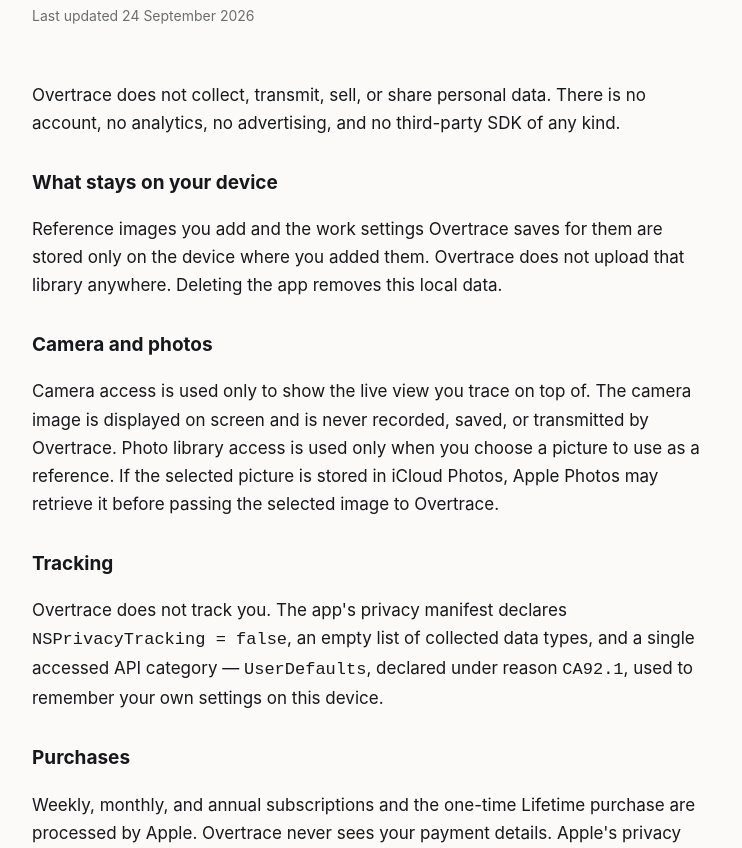
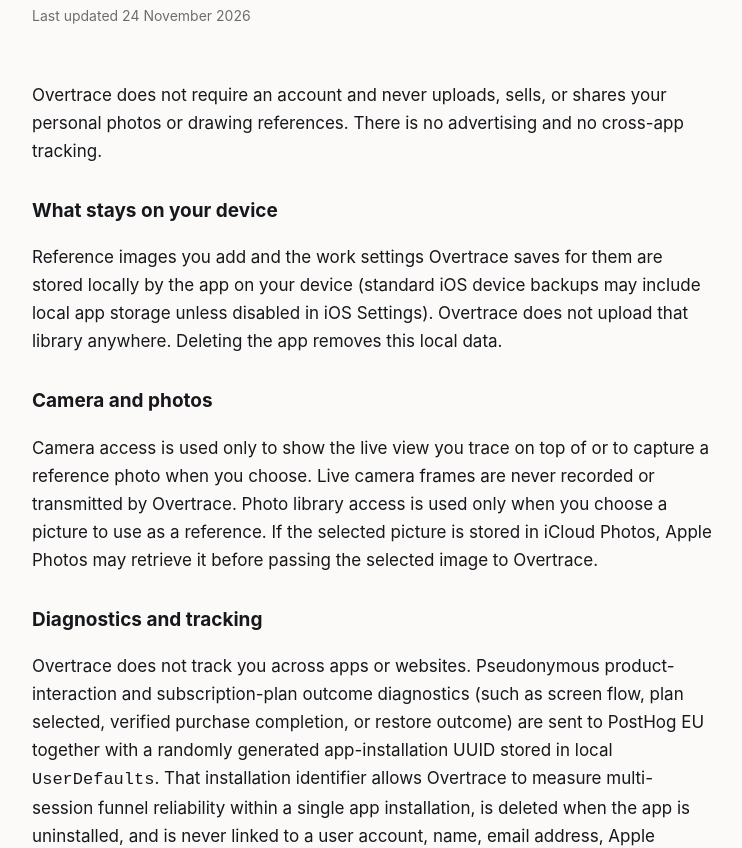
Before and after one commit to chengai1106/overtrace-legal, a plain HTML site: page privacy.html in a window 1280 px wide. Shown: the part 109-957 px from the top of the page, without its empty margins (268-1010 px from the left). Drawn offline with Linux system fonts and the light colour scheme.

Commit message:
Update Overtrace legal pages (2026-11-24)

```diff
--- a/privacy.html
+++ b/privacy.html
@@ -31,27 +31,25 @@
 <header>
   <p class="brand">Overtrace</p>
   <h1>Privacy Policy</h1>
-  <p class="meta">Last updated 24 September 2026</p>
+  <p class="meta">Last updated 24 November 2026</p>
 </header>
 
-<p>Overtrace does not collect, transmit, sell, or share personal data. There is no account,
-no analytics, no advertising, and no third-party SDK of any kind.</p>
+<p>Overtrace does not require an account and never uploads, sells, or shares your personal photos or drawing references. There is no advertising and no cross-app tracking.</p>
 
 <h2>What stays on your device</h2>
-<p>Reference images you add and the work settings Overtrace saves for them are stored only on the device where you added them. Overtrace does not upload that library anywhere. Deleting the app removes this local data.</p>
+<p>Reference images you add and the work settings Overtrace saves for them are stored locally by the app on your device (standard iOS device backups may include local app storage unless disabled in iOS Settings). Overtrace does not upload that library anywhere. Deleting the app removes this local data.</p>
 
 <h2>Camera and photos</h2>
-<p>Camera access is used only to show the live view you trace on top of. The camera image is
-displayed on screen and is never recorded, saved, or transmitted by Overtrace. Photo library access is used only when you choose a picture to use as a reference. If the selected picture is stored in iCloud Photos, Apple Photos may retrieve it before passing the selected image to Overtrace.</p>
+<p>Camera access is used only to show the live view you trace on top of or to capture a reference photo when you choose. Live camera frames are never recorded or transmitted by Overtrace. Photo library access is used only when you choose a picture to use as a reference. If the selected picture is stored in iCloud Photos, Apple Photos may retrieve it before passing the selected image to Overtrace.</p>
 
-<h2>Tracking</h2>
-<p>Overtrace does not track you. The app's privacy manifest declares
-<code>NSPrivacyTracking = false</code>, an empty list of collected data types, and a single
+<h2>Diagnostics and tracking</h2>
+<p>Overtrace does not track you across apps or websites. Pseudonymous product-interaction and subscription-plan outcome diagnostics (such as screen flow, plan selected, verified purchase completion, or restore outcome) are sent to PostHog EU together with a randomly generated app-installation UUID stored in local <code>UserDefaults</code>. That installation identifier allows Overtrace to measure multi-session funnel reliability within a single app installation, is deleted when the app is uninstalled, and is never linked to a user account, name, email address, Apple Account, or advertising identifier. Accordingly, the app's privacy manifest declares
+<code>NSPrivacyTracking = false</code>, unlinked non-tracking <code>NSPrivacyCollectedDataTypeDeviceID</code>, <code>NSPrivacyCollectedDataTypeProductInteraction</code>, and <code>NSPrivacyCollectedDataTypePurchaseHistory</code> (<code>NSPrivacyCollectedDataTypeLinked = false</code>) for analytics, and a single
 accessed API category — <code>UserDefaults</code>, declared under reason <code>CA92.1</code>,
-used to remember your own settings on this device.</p>
+used to remember your own settings and random installation UUID on this device.</p>
 
 <h2>Purchases</h2>
-<p>Weekly, monthly, and annual subscriptions and the one-time Lifetime purchase are processed by Apple. Overtrace never sees your payment details. Apple's privacy terms govern those transactions.</p>
+<p>Weekly, monthly, and annual subscriptions and the one-time Lifetime purchase are billed and processed by Apple. Overtrace never sees your payment card or Apple Account identity; only pseudonymous plan-tier and purchase/restore outcome events keyed to the random local install identifier are recorded for app analytics as described above. Apple's privacy terms govern App Store billing transactions.</p>
 
 <h2>Children</h2>
 <p>Overtrace is rated 4+ and contains no user-generated social content, no social features, and no advertising.</p>
```
Also changed, not shown: index.html (+2 -2 lines).
